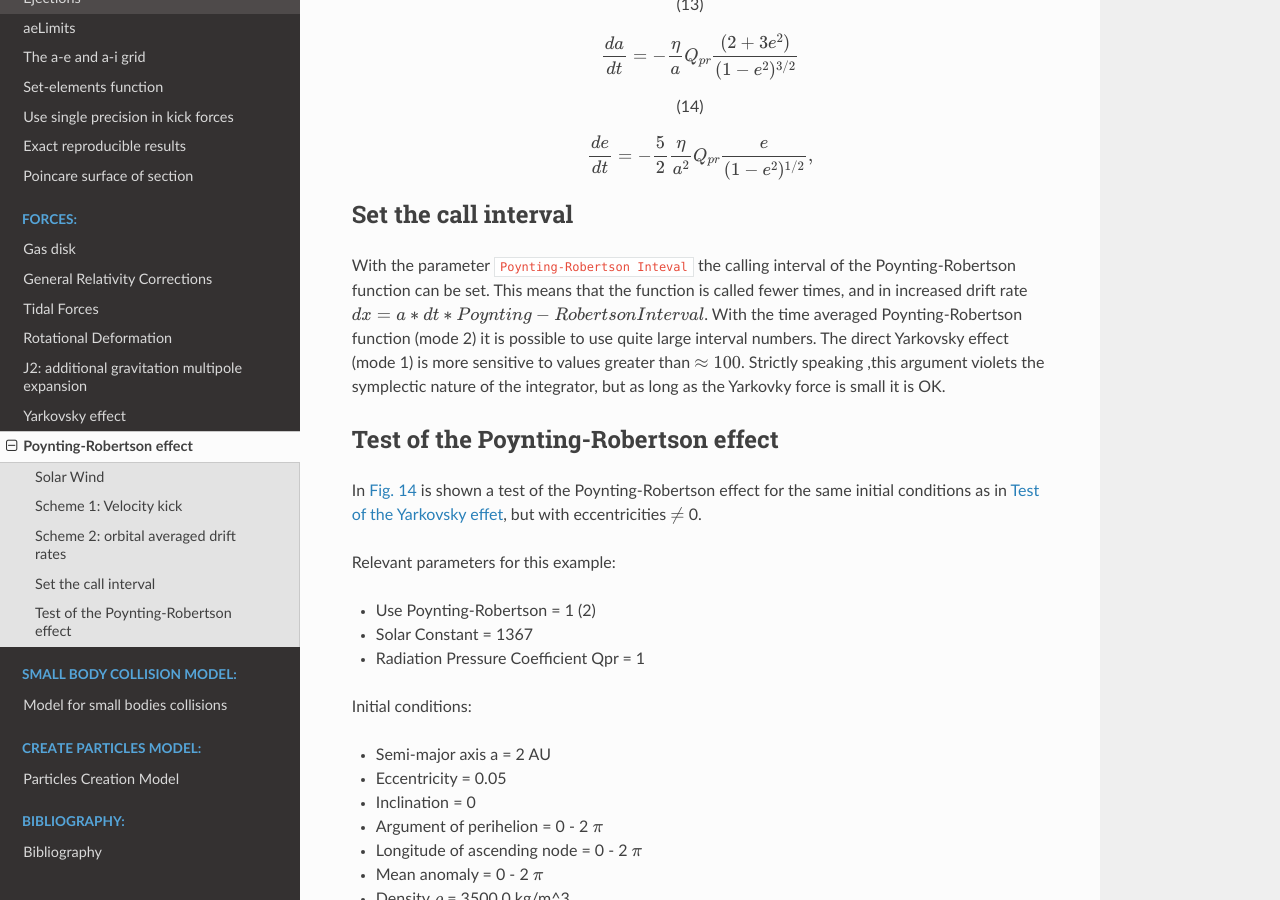
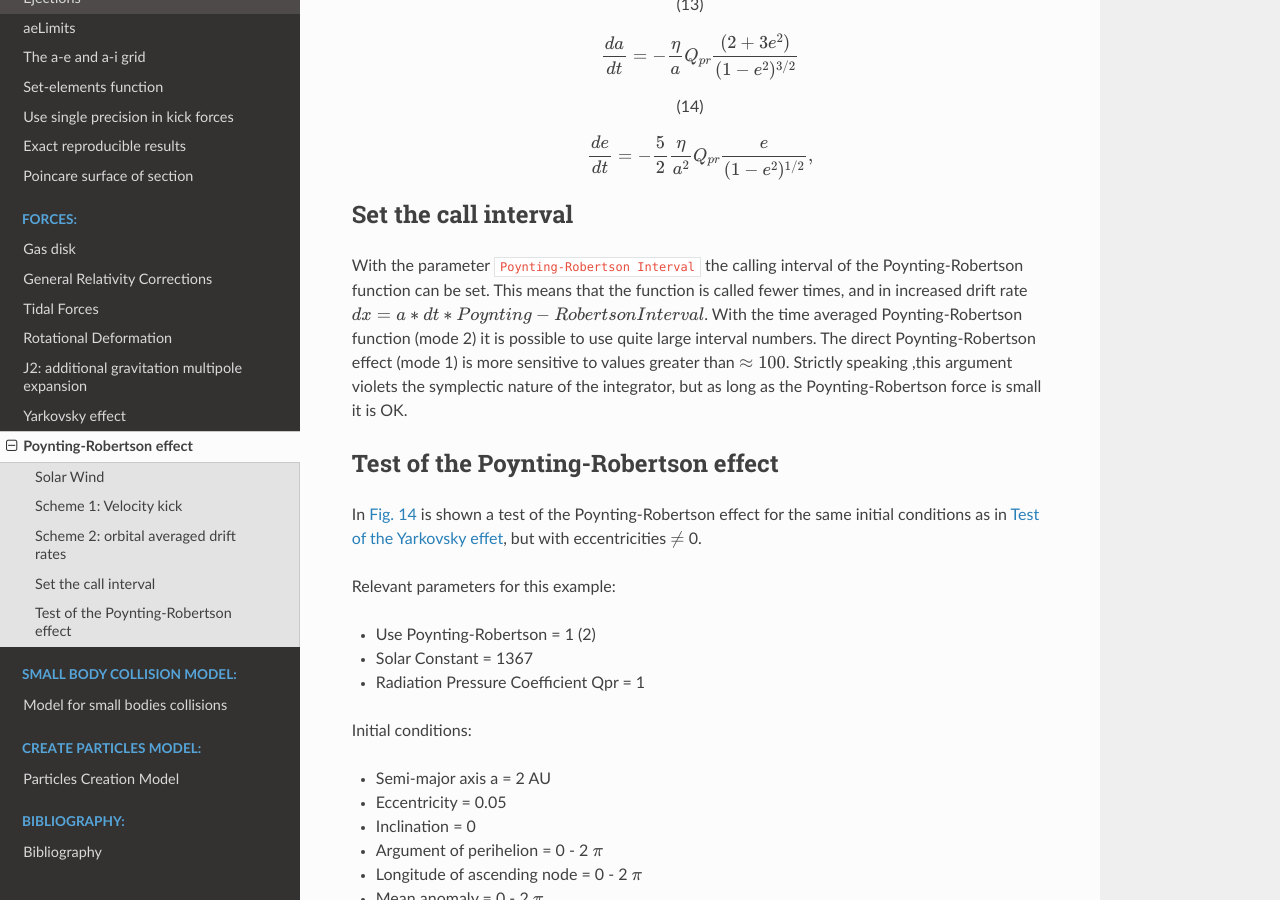
Before and after one commit to vinfreecs/genga, a Sphinx documentation site: the page built from docs/PRdrag.rst, in a window 1280 px wide and 900 px high, scrolled down 1260 px. Built offline with Sphinx 7.4.7 and the Read the Docs theme 3.1.0, drawn with Linux system fonts in a browser that asks for light colours; cross-references to code outside the pages are shown as plain code.

Commit message:
update documentation

```diff
--- a/docs/PRdrag.rst
+++ b/docs/PRdrag.rst
@@ -68,11 +68,11 @@ Scheme 2: orbital averaged drift rates
 Set the call interval
 ---------------------
 
-With the parameter :literal:`Poynting-Robertson Inteval` the calling interval of the Poynting-Robertson function can be set. This means that
+With the parameter :literal:`Poynting-Robertson Interval` the calling interval of the Poynting-Robertson function can be set. This means that
 the function is called fewer times, and in increased drift rate :math:`dx = a * dt * Poynting-RobertsonInterval`.
 With the time averaged Poynting-Robertson function (mode 2) it is possible to use quite large interval numbers.
-The direct Yarkovsky effect (mode 1) is more sensitive to values greater than :math:`\approx 100`.
-Strictly speaking ,this argument violets the symplectic nature of the integrator, but as long as the Yarkovky force is small it is OK.
+The direct Poynting-Robertson effect (mode 1) is more sensitive to values greater than :math:`\approx 100`.
+Strictly speaking ,this argument violets the symplectic nature of the integrator, but as long as the Poynting-Robertson force is small it is OK.
 
 
 Test of the Poynting-Robertson effect
--- a/docs/Yarkovsky.rst
+++ b/docs/Yarkovsky.rst
@@ -3,7 +3,7 @@
 Yarkovsky effect
 ================
 
-The Yarkovky effect is implemented according to :cite:p:`Vokrouhlicky1999` and :cite:p:`Vokrouhlicky2000`
+The Yarkovsky effect is implemented according to :cite:p:`Vokrouhlicky1999` and :cite:p:`Vokrouhlicky2000`
 and is available in the schemes (we recommend scheme 1):
 
 - | Velocity kick :math:`\mathbf{a_Y}`
@@ -53,11 +53,11 @@ Note that the calculation of the Yarkovsky effect uses the :literal:`Asteroid rh
 Set the call interval
 ---------------------
 
-With the parameter :literal:`Yarkovky Inteval` the calling interval of the Yarkovsky function can be set. This means that
+With the parameter :literal:`Yarkovsky Interval` the calling interval of the Yarkovsky function can be set. This means that
 the function is called fewer times, and in increased drift rate :math:`dx = a * dt * YarkovskyInterval`.
 With the time averaged Yarkovsky function (mode 2) it is possible to use quite large interval numbers.
 The direct Yarkovsky effect (mode 1) is more sensitive to values greater than :math:`\approx 100`.
-Strictly speaking ,this argument violets the symplectic nature of the integrator, but as long as the Yarkovky force is small it is OK.
+Strictly speaking ,this argument violets the symplectic nature of the integrator, but as long as the Yarkovsky force is small it is OK.
 
 
 
```
